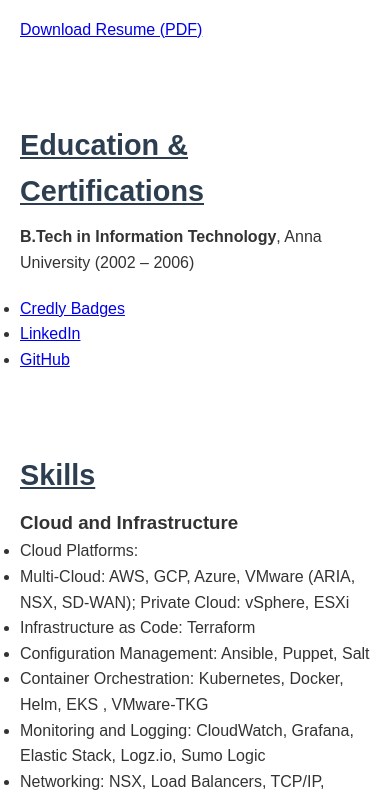
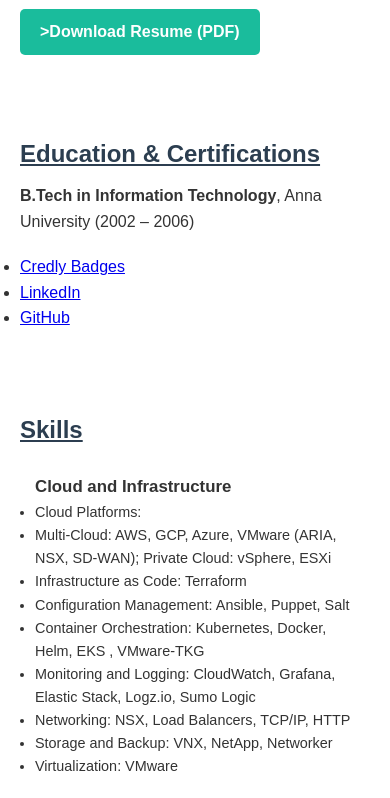
Before and after one commit to santhoshpubg/santhosh-cv, a plain HTML site: page index.html in a window 390 px wide. Shown: the part 796-1594 px from the top of the page. Drawn offline with Linux system fonts and the light colour scheme.

Commit message:
updated download button and mobile compatibiltiy

```diff
--- a/index.html
+++ b/index.html
@@ -5,6 +5,11 @@
     <meta name="viewport" content="width=device-width, initial-scale=1.0">
     <title>Santhosh's Resume</title>
     <link rel="stylesheet" href="style.css">
+    <style>
+        html {
+            scroll-behavior: smooth;
+        }
+    </style>
 </head>
 <body>
 
@@ -29,7 +34,7 @@
             Date of Birth: 06/07/1985 | Nationality: Irish
         </p>
         <p>Experienced Infrastructure Engineer with a strong focus on multi-cloud infrastructure and automation. I have a proven track record in leveraging cloud platforms to deliver scalable and reliable solutions. With expertise in Infrastructure as Code , I automate infrastructure provisioning and configuration. I am skilled in CI/CD pipelines and collaborate effectively with cross-functional teams to drive operational excellence.</p>
-        <a href="Santhosh_Resume.pdf" download>Download Resume (PDF)</a>
+        <a href="Santhosh_Resume.pdf" download class="download-btn">>Download Resume (PDF)</a>
     </section>
 
     <section id="cert">
--- a/style.css
+++ b/style.css
@@ -67,3 +67,48 @@
         margin: 10px 0;
     }
 }
+
+/* Sticky Navigation */
+nav {
+    background-color: #2c3e50;
+    color: #fff;
+    padding: 1em 0;
+    position: sticky;
+    top: 0;
+    width: 100%;
+    z-index: 1000;
+    box-shadow: 0 2px 5px rgba(0, 0, 0, 0.1);
+}
+/* Download Button Styling */
+.download-btn {
+    display: inline-block;
+    background-color: #1abc9c;
+    color: #fff;
+    padding: 10px 20px;
+    text-decoration: none;
+    border-radius: 5px;
+    font-weight: bold;
+    transition: background-color 0.3s ease;
+}
+
+.download-btn:hover {
+    background-color: #16a085;
+}
+
+/* Mobile Adjustments */
+@media (max-width: 768px) {
+    /* Card adjustments for smaller screens */
+    .card {
+        padding: 15px;
+        font-size: 0.9em;
+    }
+
+    /* Navigation font size */
+    nav ul li a {
+        font-size: 1em;
+    }
+
+    h2 {
+        font-size: 1.5em;
+    }
+}
```
